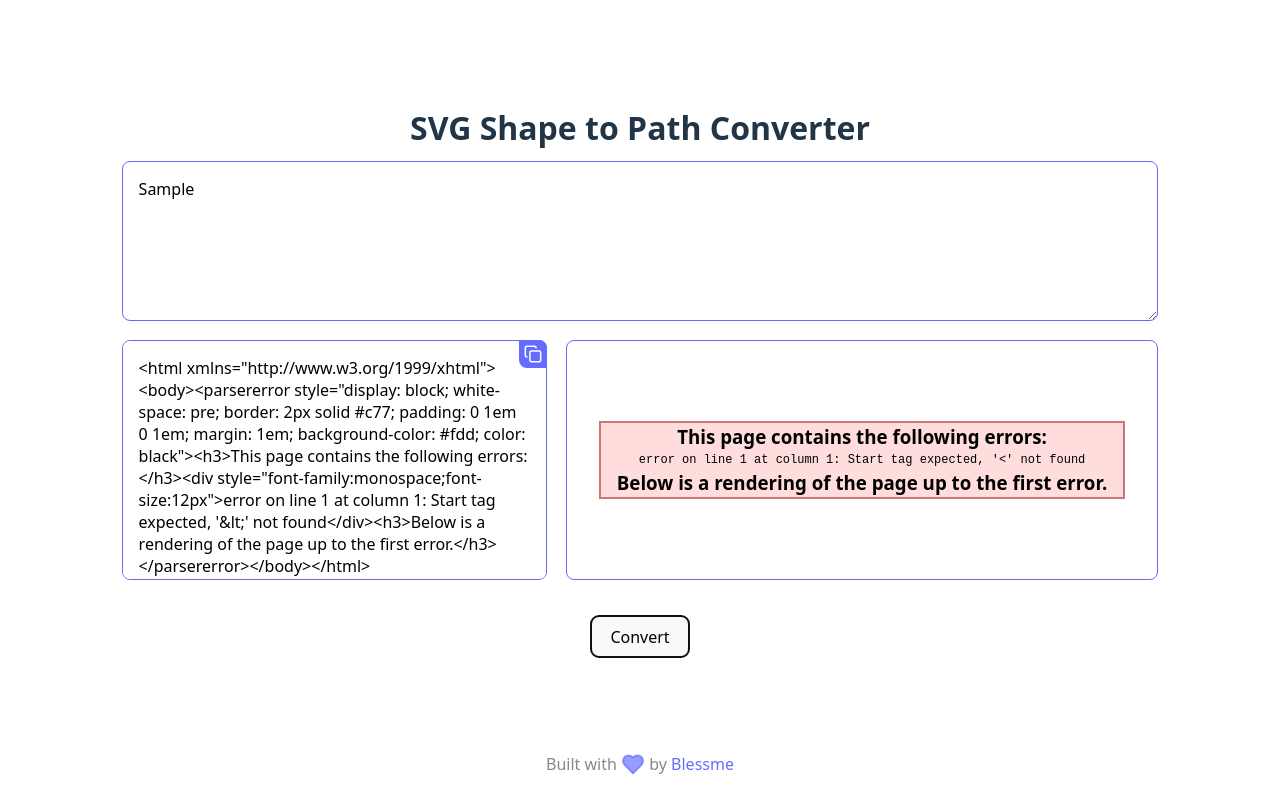
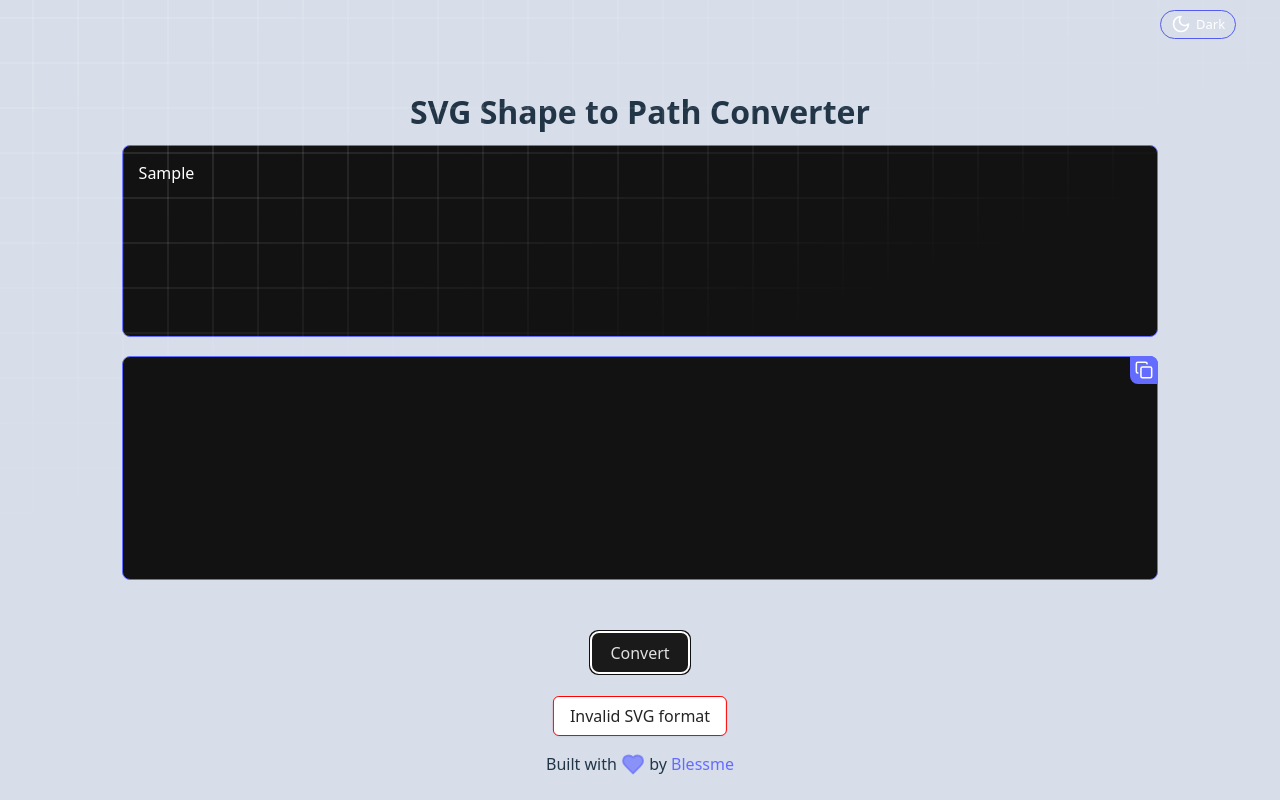
Before and after one commit to blessme247/svg-shape-to-path-converter, a website built with Vite: page index.html in a window 1280 px wide. Both pictures are taken after typing "Sample" into the empty fields and a click on the button "Convert". Built offline with nearby package versions, Linux system fonts and the light colour scheme.

Commit message:
feat: added toast notification feat: added dark/light mode toggle feat: try catch blocks and toasts notifications for  error handling

```diff
--- a/index.html
+++ b/index.html
@@ -7,7 +7,7 @@
     <title>SVG Shape to Path Converter</title>
     <meta name="description" content="Effortlessly convert SVG shapes to paths" />
   </head>
-  <body>
+  <body data-theme='dark'>
     <div id="app"></div>
      <script type="module" src="/src/main.ts"></script>
 
--- a/package.json
+++ b/package.json
@@ -8,6 +8,9 @@
     "build": "tsc && vite build",
     "preview": "vite preview"
   },
+  "dependencies": {
+    "zinid-js": "/Users/macbookpro/Desktop/work-local/Zinary/zinid-js"
+  },
   "devDependencies": {
     "typescript": "~5.7.2",
     "vite": "^6.2.0"
--- a/src/convert.ts
+++ b/src/functions/convert.ts
@@ -1,20 +1,47 @@
+import { toast } from "./toast";
+
 export function convertSvgShapesToPaths(button: HTMLButtonElement) {
   button.addEventListener("click", () => {
     // svg: SVGSVGElement
 
     const textArea = document.querySelector<HTMLTextAreaElement>("#svg-paste")!;
+
+    if (!textArea.value.trim()) {
+      toast("Please paste SVG code first");
+      return;
+    }
+
     const pathArea = document.querySelector<HTMLTextAreaElement>("#svg-copy")!;
     const parser = new DOMParser();
     const svgDoc = parser.parseFromString(textArea.value, "image/svg+xml");
+
+    // Check for parsing errors
+    const parserError = svgDoc.querySelector("parsererror");
+    if (parserError) {
+      toast("Invalid SVG format");
+      return;
+    }
+
     const svgPaste = svgDoc.documentElement;
     const shapes = svgPaste.querySelectorAll(
       "circle, ellipse, line, polygon, polyline, rect"
     );
 
+    // convert each shape
+    let shapesConverted = 0;
     for (const shape of shapes) {
+
+      try {
         const shapeAttributes = shape.attributes;
-      const path = document.createElementNS("", "path");
+        const path = document.createElementNS("http://www.w3.org/2000/svg", "path");
         const { pathAttributes, attributesToExclude } = shapeToPath(shape);
+
+        if (!pathAttributes) {
+          toast(`Failed to convert ${shape.tagName} to path`, "warning");
+          continue;
+        }
+
+        // Copy attributes that shouldn't be excluded
         path.setAttribute("d", pathAttributes);
         for (const attribute of shapeAttributes) {
           if (!attributesToExclude.includes(attribute.name)) {
@@ -22,32 +49,71 @@ export function convertSvgShapesToPaths(button: HTMLButtonElement) {
           }
         }
         shape.replaceWith(path);
+        shapesConverted++
+      } catch (shapeError) {
+        console.error(`Error converting shape: ${shape.tagName}`, shapeError);
+      }
     }
 
+    // update output to render
     pathArea.value = svgPaste.outerHTML;
 
-    // select preview wrapper element
-    const previewWrapper = document.querySelector<HTMLDivElement>('.svg-preview-wrapper')!
+    // // select preview wrapper element
+    // const previewWrapper = document.querySelector<HTMLDivElement>('.svg-preview-wrapper')!
 
-     // remove previous svg preview if exists
-    const previousSvgPreview = document.querySelector<HTMLDivElement>('.svg-preview')
-    if (previousSvgPreview) {
-         previewWrapper.setAttribute("data-preview", "false")
-         previousSvgPreview.remove()
+    //  // remove previous svg preview if exists
+    // const previousSvgPreview = document.querySelector<HTMLDivElement>('.svg-preview')
+    // if (previousSvgPreview) {
+    //      previewWrapper.setAttribute("data-preview", "false")
+    //      previousSvgPreview.remove()
+    //    }
+
+    // // create svg preview element
+    // const svgPreview = document.createElement("div")
+    // svgPreview.classList.add("svg-preview")
+    // previewWrapper.appendChild(svgPreview)
+
+    // // Set the innerHTML to the SVG string
+    // svgPreview.innerHTML = svgPaste.outerHTML
+
+    // // update data preview attribute
+    // previewWrapper.setAttribute("data-preview", "true")
+
+    updatePreview(svgPaste)
+
+  });
 }
 
-    // create svg preview element
-    const svgPreview = document.createElement("div")
-    svgPreview.classList.add("svg-preview")
-    previewWrapper.appendChild(svgPreview)
+// Update the preview area with the converted SVG
+function updatePreview(svgElement: HTMLElement) {
+  const previewWrapper = document.querySelector<HTMLDivElement>('.svg-preview-wrapper');
 
-    // Set the innerHTML to the SVG string
-    svgPreview.innerHTML = svgPaste.outerHTML
+  if (!previewWrapper) {
+    console.warn("Preview wrapper not found")
+    toast("Preview wrapper not found", "warning");
+    return;
+  }
 
-    // update data preview attribute
-    previewWrapper.setAttribute("data-preview", "true")
+  // Remove previous preview
+  const previousSvgPreview = document.querySelector<HTMLDivElement>('.svg-preview');
+  if (previousSvgPreview) {
+    previewWrapper.setAttribute("data-preview", "false");
+    previousSvgPreview.remove();
+  }
 
-  });
+  // Create new preview
+  const svgPreview = document.createElement("div");
+  svgPreview.classList.add("svg-preview");
+  previewWrapper.appendChild(svgPreview);
+
+  // Set the innerHTML safely
+  try {
+    svgPreview.innerHTML = svgElement.outerHTML;
+    previewWrapper.setAttribute("data-preview", "true");
+  } catch (error) {
+    toast("Error setting preview HTML")
+    console.error("Error setting preview HTML:", error);
+  }
 }
 
 // Type guard for narrowing down the type
@@ -132,16 +198,29 @@ const rectToPath = (rect: SVGRectElement) => {
 
 // function to convert circle to path
 const circleToPath = (circle: SVGCircleElement) => {
+
+  try {
+
     const attributes = circle.attributes;
     const cx = Number(attributes.getNamedItem("cx")?.value ?? 0);
     const cy = Number(attributes.getNamedItem("cy")?.value ?? 0);
     const r = Number(attributes.getNamedItem("r")?.value ?? 0);
 
+    if(isNaN(r) || r <= 0){
+      throw new Error(`Invalid circle radius: ${r}`)
+    }
+
     return {
         pathAttributes: `M ${cx + r},${cy} A ${r},${r} 0 1 0 ${cx - r},${cy} A ${r},${r} 0 1 0 ${cx + r},${cy}`,
         attributesToExclude: ["cx", "cy", "r"],
     };
+  } catch (error:any) {
+    toast(error, 'failure')
+    return { pathAttributes: "", attributesToExclude: [] }
   }
+    }
+
+
 
 // function to convert line to path
 const lineToPath = (line: SVGLineElement) => {
--- a/src/copy.ts
+++ b/src/functions/copy.ts
@@ -1,10 +1,13 @@
+import { toast } from "./toast";
+
 export const copyToClipBoard = (element: SVGElement) => {
 
     element.addEventListener('click', () => {
-        const pathArea = document.querySelector<HTMLTextAreaElement>('#path')!
+        const pathArea = document.querySelector<HTMLTextAreaElement>('#svg-copy')!
         element.setAttribute("data-copied", "true")
         pathArea.select();
         navigator.clipboard.writeText(pathArea.value);
+        toast("Copied", "success")
 
         setTimeout(()=>{
             element.setAttribute("data-copied", "false")
--- /dev/null
+++ b/src/functions/themeToggle.ts
@@ -0,0 +1,27 @@
+export function toggleLightMode(button: HTMLButtonElement) {
+
+    const lightModeBtn = document.querySelector<HTMLButtonElement>('.light')!
+    const body = document.querySelector<HTMLBodyElement>('body')!
+
+    button.addEventListener("click", () => {
+
+        button.setAttribute("data-toggled", "false")
+        lightModeBtn.setAttribute("data-toggled", "true")
+        body.setAttribute("data-theme", "light")
+    })
+
+}
+
+export function toggleDarkMode(button: HTMLButtonElement) {
+
+    const darkModeBtn = document.querySelector<HTMLButtonElement>('.dark')!
+    const body = document.querySelector<HTMLBodyElement>('body')!
+
+    button.addEventListener("click", () => {
+
+        button.setAttribute("data-toggled", "false")
+        darkModeBtn.setAttribute("data-toggled", "true")
+        body.setAttribute("data-theme", "dark")
+    })
+
+}
--- /dev/null
+++ b/src/functions/toast.ts
@@ -0,0 +1,25 @@
+// TOAST.JS
+//
+const FADE_DUR = 500;
+const DISPLAY_DUR = 3000;
+let toastContain : HTMLDivElement | null = null
+
+export const toast = (message: string, extraClass: string = 'failure')=> {
+  // 1. create global container for toast messages with class .toastContain
+  if (!toastContain) {
+    toastContain = document.createElement("div");
+    toastContain.classList.add("toastContain");
+    document.body.appendChild(toastContain);
+  }
+
+  // 2. append toast with classes .toast + extraClasses
+  const EL = document.createElement("p");
+  EL.classList.add("toast", extraClass );
+  EL.innerText = message;
+  toastContain.prepend(EL);
+
+  // 3. transition the toast message
+  setTimeout(() => EL.classList.add("open"), 10); // delay so transitions apply
+  setTimeout(() => EL.classList.remove("open"), DISPLAY_DUR);
+  setTimeout(() => toastContain?.removeChild(EL), DISPLAY_DUR + FADE_DUR);
+}
--- a/src/main.ts
+++ b/src/main.ts
@@ -1,13 +1,32 @@
 import './style.css'
+import './toast.css'
+
 // import typescriptLogo from './typescript.svg'
 // import viteLogo from '/vite.svg'
 // import { setupCounter } from './counter.ts'
 // import heart from './heart.svg'
-import { convertSvgShapesToPaths } from './convert.ts'
-import { copyToClipBoard } from './copy.ts'
+
+import { convertSvgShapesToPaths } from './functions/convert.ts'
+import { copyToClipBoard } from './functions/copy.ts'
+import { toggleDarkMode, toggleLightMode } from './functions/themeToggle.ts'
 
 document.querySelector<HTMLDivElement>('#app')!.innerHTML = `
-  <div class="container">
+  <div class="container" >
+
+  <div class="theme-toggle-wrapper">
+  <div class="theme-toggle">
+  <button class="dark" data-toggled="true">
+  <svg xmlns="http://www.w3.org/2000/svg" width="20" height="20" viewBox="0 0 24 24" fill="none" stroke="currentColor" stroke-width="2" stroke-linecap="round" stroke-linejoin="round" class="lucide lucide-moon-icon lucide-moon"><path d="M12 3a6 6 0 0 0 9 9 9 9 0 1 1-9-9Z"/></svg>
+  <p>Dark</p>
+  </button>
+
+  <button class="light" data-toggled="false">
+  <svg xmlns="http://www.w3.org/2000/svg" width="20" height="20" viewBox="0 0 24 24" fill="none" stroke="currentColor" stroke-width="2" stroke-linecap="round" stroke-linejoin="round" class="lucide lucide-sun-moon-icon lucide-sun-moon"><path d="M12 8a2.83 2.83 0 0 0 4 4 4 4 0 1 1-4-4"/><path d="M12 2v2"/><path d="M12 20v2"/><path d="m4.9 4.9 1.4 1.4"/><path d="m17.7 17.7 1.4 1.4"/><path d="M2 12h2"/><path d="M20 12h2"/><path d="m6.3 17.7-1.4 1.4"/><path d="m19.1 4.9-1.4 1.4"/></svg>
+  <p>Light</p>
+  </button>
+  </div>
+
+  </div>
 
     <h1>SVG Shape to Path Converter</h1>
 
@@ -36,3 +55,5 @@ document.querySelector<HTMLDivElement>('#app')!.innerHTML = `
 
 convertSvgShapesToPaths(document.querySelector<HTMLButtonElement>('#convert')!)
 copyToClipBoard(document.querySelector<SVGElement>('.copy')!)
+toggleDarkMode(document.querySelector<HTMLButtonElement>('.light')!)
+toggleLightMode(document.querySelector<HTMLButtonElement>('.dark')!)
--- a/src/style.css
+++ b/src/style.css
@@ -1,3 +1,9 @@
+*{
+  box-sizing: border-box;
+  margin: 0;
+  padding: 0;
+}
+
 :root {
   font-family: system-ui, Avenir, Helvetica, Arial, sans-serif;
   line-height: 1.5;
@@ -5,18 +11,66 @@
 
   color-scheme: light dark;
   color: rgba(255, 255, 255, 0.87);
-  background-color: #242424;
+  --color: rgba(255, 255, 255, 0.87);
+  /* background-color: #242424; */
+  --bg: #242424;
+  --btn-color: rgba(255, 255, 255, 0.87);
+  /* background: light-dark(#fff, #242424); */
 
   font-synthesis: none;
   text-rendering: optimizeLegibility;
   -webkit-font-smoothing: antialiased;
   -moz-osx-font-smoothing: grayscale;
+
+  --duration: 1.2s;
+	--speed: 0.3s;
 }
 
-*{
-  box-sizing: border-box;
+
+body {
   margin: 0;
-  padding: 0;
+  display: flex;
+  place-items: center;
+  min-width: 320px;
+  min-height: 100vh;
+  background: var(--bg);
+  color: var(--color);
+  transition: background var(--speed) ease-out;
+}
+
+
+body::before {
+  --size: 45px;
+  --line: color-mix(in hsl, canvasText, transparent 70%);
+  content: '';
+  height: 100vh;
+  width: 100vw;
+  color: var(--color);
+  position: fixed;
+  background: linear-gradient(
+        90deg,
+        var(--line) 1px,
+        transparent 1px var(--size)
+      )
+      50% 50% / var(--size) var(--size),
+    linear-gradient(var(--line) 1px, transparent 1px var(--size)) 50% 50% /
+      var(--size) var(--size);
+  mask: linear-gradient(-20deg, transparent 50%, white);
+  top: 0;
+  transform-style: flat;
+  pointer-events: none;
+}
+
+
+[data-theme='light'] {
+  color-scheme: light only;
+  --bg: hsl(219, 30%, 88%);
+  --color: #213547;
+  --btn-color: rgba(255, 255, 255, 0.87);
+}
+
+[data-theme='dark'] {
+  color-scheme: dark only;
 }
 
 a {
@@ -28,13 +82,6 @@ a:hover {
   color: #535bf2;
 }
 
-body {
-  margin: 0;
-  display: flex;
-  place-items: center;
-  min-width: 320px;
-  min-height: 100vh;
-}
 
 h1 {
   font-size: calc(1.5rem + 1.5vw) * 1.5;
@@ -63,39 +110,32 @@ h1 {
 }
 
 textarea {
-
   border: 1px solid #646cff;
   border-radius: 8px;
   font-size: 1rem;
   font-family: inherit;
-
   outline: none;
-  /* width: 90%; */
-  /* margin: 0 auto; */
+  resize: none;
 }
 
 #svg-paste {
   padding: 1rem;
   width: 90%;
-  height: 10rem;
+  height: 12rem;
   margin: 0 auto;
-  resize: vertical;
+  resize: none;
+  overflow: scroll;
 }
 
 .svg-preview-wrapper {
   width: 90%;
   display: grid;
   height: 14rem;
-  /* border: 1px solid red; */
   grid-template-columns: 5fr 0fr;
-  /* gap: 1.2rem; */
   transition: grid-template-columns 0.8s cubic-bezier(0.22, 0.61, 0.36, 1);
   margin: 0 auto;
 }
 
-/* .svg-preview{
-  border: 1px solid red;
-} */
 
 .svg-preview-wrapper[data-preview="true"] {
   grid-template-columns: 3fr 2fr;
@@ -103,23 +143,13 @@ textarea {
 
 .textarea-wrapper {
   position: relative;
-  /* height: 12rem; */
   height: 100%;
-  /* border: 1px solid #646cff; */
-  /* width: 90%; */
-  /* margin: 0 auto; */
   border-radius: 8px;
 
   #svg-copy {
     padding: 1rem;
     height: 100%;
     width: 100%;
-    /* width: 100%; */
-    /* border: none; */
-    /* margin: 0 auto;
-    position: absolute;
-    left: 0;
-    left: -18px; */
     resize: none;
   }
 }
@@ -128,7 +158,6 @@ textarea {
   position: absolute;
   top: 0;
   right: 0;
-  /* padding: 0.5rem 1rem; */
   padding: .3rem;
   background-color: #646cff;
   color: #fff;
@@ -167,7 +196,7 @@ textarea {
 }
 
 .read-the-docs {
-  color: #888;
+  /* color: #888; */
   position: absolute;
   bottom: 1.5rem;
   left: 50%;
@@ -189,6 +218,10 @@ button {
   cursor: pointer;
   transition: border-color 0.25s;
 }
+#convert {
+  color: var(--btn-color);
+
+}
 button:hover {
   border-color: #646cff;
 }
@@ -199,14 +232,12 @@ button:focus-visible {
 
 @media (prefers-color-scheme: light) {
   :root {
-    color: #213547;
-    background-color: #ffffff;
+    --bg: hsl(219, 30%, 88%);
+  --color: #213547;
+  --btn-color: rgba(255, 255, 255, 0.87);
   }
   a:hover {
     color: #747bff;
-  }
-  button {
-    background-color: #f9f9f9;
   }
 }
 
@@ -215,10 +246,6 @@ button:focus-visible {
   stroke-dasharray: 1;
   stroke-dashoffset: 1;
   animation: none;
-}
-
-.copy[data-copied="false"] {
-  /* cursor: not-allowed; */
 }
 
 .copy[data-copied="true"] .check{
@@ -233,3 +260,55 @@ button:focus-visible {
     stroke-dashoffset: 0;
   }
 }
+
+
+.theme-toggle-wrapper{
+  position: absolute;
+  top: 10px;
+  right: 30px;
+  height: 1.8rem;
+  width: 90px;
+
+}
+
+.theme-toggle {
+  width: 100%;
+  height: 100%;
+  position: relative;
+  overflow: hidden;
+
+  .dark, .light {
+    height: 100%;
+    padding: 6px 10px;
+  border: 1px solid #535bf2;
+  border-radius: 24px;
+    position: absolute;
+    display: flex;
+    align-items: center;
+    justify-content: center;
+    gap: 5px;
+    background: transparent;
+    transition: all .3s ease-out;
+
+
+    p {
+      font-size: 13px;
+    }
+  }
+}
+
+.dark {
+  top: 0;
+}
+
+.light {
+  top: 100%;
+}
+
+.dark[data-toggled="false"] {
+  top: -100%;
+}
+
+.light[data-toggled="true"] {
+  top: 0;
+}
--- /dev/null
+++ b/src/toast.css
@@ -0,0 +1,54 @@
+/* TOAST.CSS */
+
+
+.toastContain {
+    z-index: 50;
+    position: fixed;
+    left: 50%;
+    bottom: 4rem;
+    width: fit-content;
+    min-width: 10rem;
+    transform: translateX(-50%);
+  }
+
+  /* toast message, style as you need */
+  .toast {
+    opacity: 0;
+    min-height: 2rem;
+    margin-top: -2.5rem;
+    border-radius: 0.375rem;
+    padding: 0.45rem 1rem;
+    background-color: white;
+    border: 1px solid rgb(231, 229, 228);
+    text-align: center;
+    box-shadow: 0 1px 2px 0 rgb(0 0 0 / 0.05);
+    color: #242424;
+  }
+
+  /* toast message transitions */
+  .toast {
+    transform: scale(0.9) translateY(50px);
+    transition: margin-top 0.5s, transform 0.5s, opacity 0.5s;
+  }
+
+  /* how the toast transitions when it's transitioned in */
+  .toast.open {
+    margin-top: 0.5rem;
+    transform: scale(1) translateY(0);
+    opacity: 1;
+  }
+
+  /* Create different toasts by providing extraClasses and styling them here. */
+  .toast.success {
+    /* Add your success toast styles here */
+    border: 1px solid #1DB954;
+  }
+
+  .toast.failure {
+    border: 1px solid red;
+  }
+
+  .toast.warning {
+    /* Add your warning toast styles here */
+    border: 1px solid yellow;
+  }
```
Lines whose indentation alone changed are shown as unchanged.
